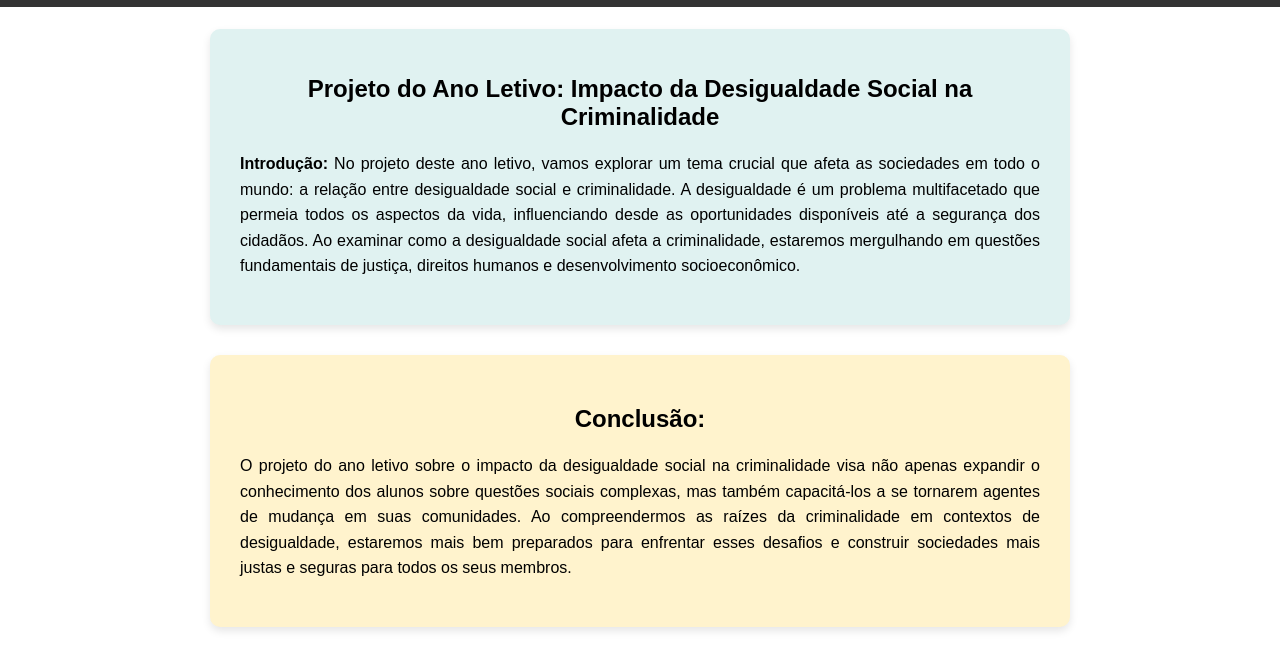
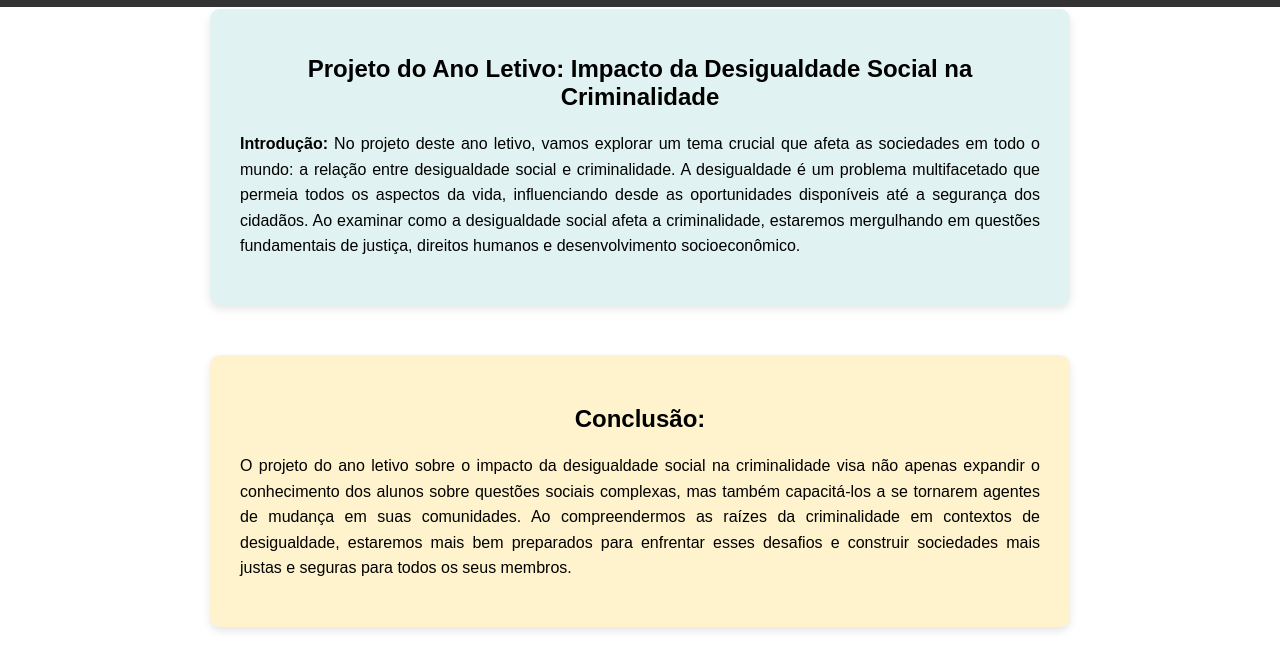
Before and after one commit to projetodoanoletivo/anoletivo, a plain HTML site: page index.html in a window 1280 px wide. Shown: the part 57-726 px from the top of the page. Drawn offline with Linux system fonts and the light colour scheme.

Commit message:
index.html

```diff
--- a/index.html
+++ b/index.html
@@ -70,7 +70,7 @@
             width: 80%;
             max-width: 800px;
             box-shadow: 0 4px 8px rgba(0, 0, 0, 0.1);
-            margin-bottom: 30px; /* Adicionado espaçamento entre as caixas */
+            margin-bottom: 50px; /* Adicionado espaçamento entre as caixas */
         }
 
         .yellow-box {
```
